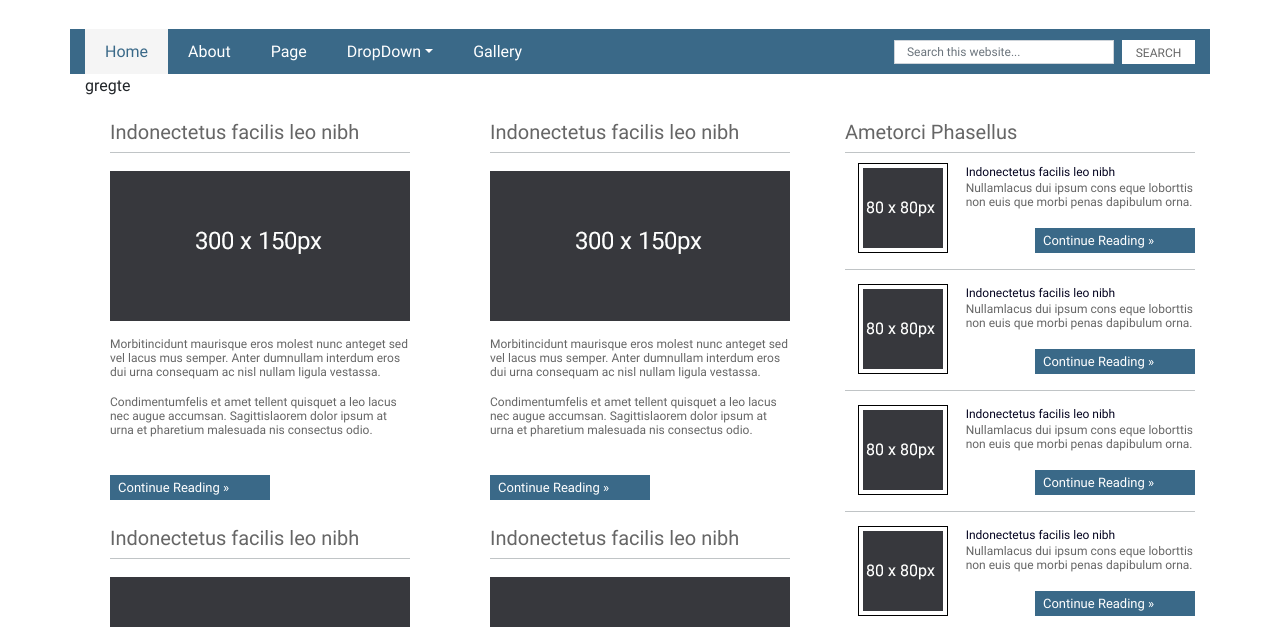
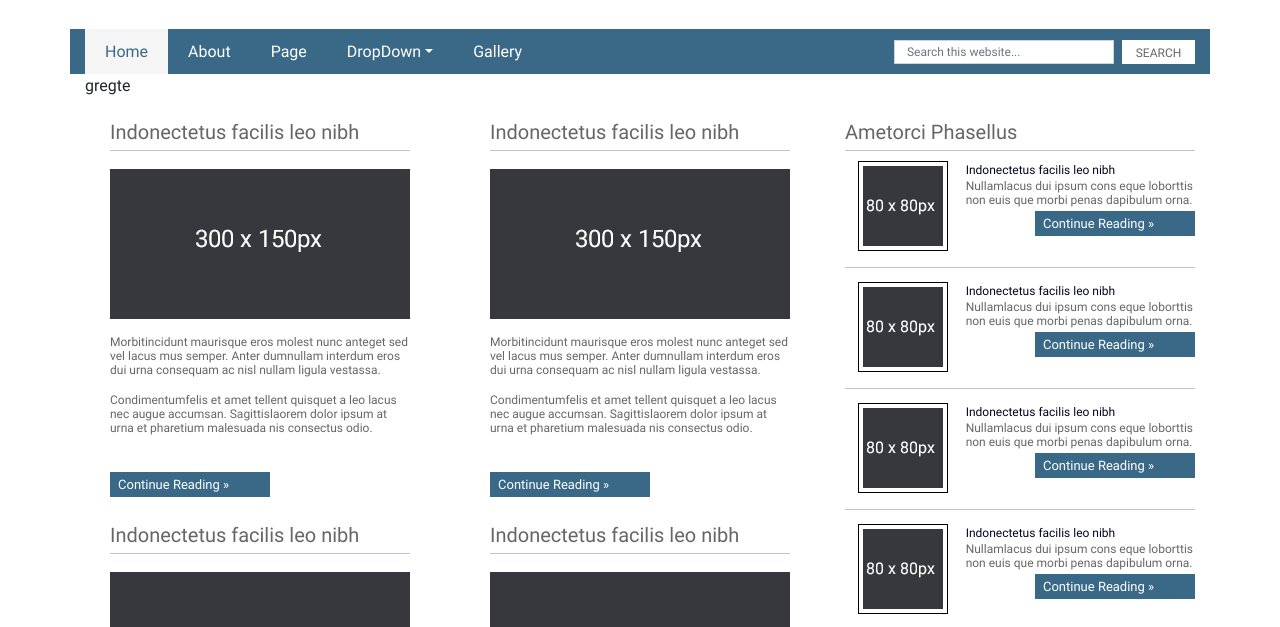
Before and after one commit to glushach/test-roulette.io, a website: page app/index.pug in a window 1280 px wide. Shown: the part 95-722 px from the top of the page. Drawn offline with nearby package versions, Linux system fonts and the light colour scheme; files that its build step writes are made by us from their sources.

Commit message:
new refactoring link-block in widget-news

```diff
--- a/app/css/style.css
+++ b/app/css/style.css
@@ -117,8 +117,6 @@ button.btn{
   font-size: 20px;
   line-height: 20px;
   color: #666666;
-  height: 22px; /*обрезка текста*/
-  overflow: hidden; /*обрезка текста*/
 }
 .content .cart{
   max-width: 300px;
@@ -127,20 +125,20 @@ button.btn{
   font-size: 12px;
   line-height: 14px;
   color: #666666;
-  margin-bottom: 24px;
-  height: 114px; /*обрезка текста*/
-  overflow: hidden; /*обрезка текста*/
+  margin-bottom: 37px;
 }
 .content .cart-link {
-  max-width: 160px;
+  width: 160px;
   height: 25px;
-
   background-color: #3a6988;
 }
 .content .cart-link a{
   font-size: 13px;
   line-height: 13px;
   color: #ffffff;
+}
+aside .cart-link{
+  margin-top: 4px;
 }
 aside .widget-wrapper{
   max-width: 360px;
@@ -152,8 +150,6 @@ aside .widget-news h2.content-title, aside .widget-news .cart-description{
   color: #050521;
 }
 aside .widget-news .cart-description{
-  height: 47px; /*обрезка текста*/
-  overflow: hidden; /*обрезка текста*/
   line-height: 14px;
   color: #666666;
 }
--- a/app/index.pug
+++ b/app/index.pug
@@ -72,7 +72,7 @@ html(lang="en")
                       p Morbitincidunt maurisque eros molest nunc anteget sed vel lacus mus semper. Anter dumnullam interdum eros dui urna consequam ac nisl nullam ligula vestassa.
                       p Condimentumfelis et amet tellent quisquet a leo lacus nec augue accumsan. Sagittislaorem dolor ipsum at urna et pharetium malesuada nis consectus odio.
                     .cart-link
-                      a(href="#").pl-2.py-1 Continue Reading »
+                      a(href="#").pl-2 Continue Reading »
                 .col-md-12.col-lg-6
                   article.cart.mb-4.pb-1.mx-auto
                     h2.content-title Indonectetus facilis leo nibh
@@ -82,7 +82,7 @@ html(lang="en")
                       p Morbitincidunt maurisque eros molest nunc anteget sed vel lacus mus semper. Anter dumnullam interdum eros dui urna consequam ac nisl nullam ligula vestassa.
                       p Condimentumfelis et amet tellent quisquet a leo lacus nec augue accumsan. Sagittislaorem dolor ipsum at urna et pharetium malesuada nis consectus odio.
                     .cart-link
-                      a(href="#").pl-2.py-1 Continue Reading »
+                      a(href="#").pl-2 Continue Reading »
                 .col-md-12.col-lg-6
                   article.cart.mb-4.pb-1.mx-auto
                     h2.content-title Indonectetus facilis leo nibh
@@ -92,7 +92,7 @@ html(lang="en")
                       p Morbitincidunt maurisque eros molest nunc anteget sed vel lacus mus semper. Anter dumnullam interdum eros dui urna consequam ac nisl nullam ligula vestassa.
                       p Condimentumfelis et amet tellent quisquet a leo lacus nec augue accumsan. Sagittislaorem dolor ipsum at urna et pharetium malesuada nis consectus odio.
                     .cart-link
-                      a(href="#").pl-2.py-1 Continue Reading »
+                      a(href="#").pl-2 Continue Reading »
                 .col-md-12.col-lg-6
                   article.cart.mb-4.pb-1.mx-auto
                     h2.content-title Indonectetus facilis leo nibh
@@ -102,7 +102,7 @@ html(lang="en")
                       p Morbitincidunt maurisque eros molest nunc anteget sed vel lacus mus semper. Anter dumnullam interdum eros dui urna consequam ac nisl nullam ligula vestassa.
                       p Condimentumfelis et amet tellent quisquet a leo lacus nec augue accumsan. Sagittislaorem dolor ipsum at urna et pharetium malesuada nis consectus odio.
                     .cart-link
-                      a(href="#").pl-2.py-1 Continue Reading »
+                      a(href="#").pl-2 Continue Reading »
           //- Right sidebar
           .col-md-5.col-lg-4
             aside.mb-4.pb-1
@@ -122,7 +122,7 @@ html(lang="en")
                             h2.content-title.mb-0 Indonectetus facilis leo nibh
                             .cart-description.mb-0 Nullamlacus dui ipsum cons eque loborttis non euis que morbi penas dapibulum orna.
                             .cart-link.ml-auto
-                              a(href="#").pl-2.py-1 Continue Reading »
+                              a(href="#").pl-2 Continue Reading »
                     .row
                       .col-12
                         .divider
@@ -137,7 +137,7 @@ html(lang="en")
                             h2.content-title.mb-0 Indonectetus facilis leo nibh
                             .cart-description.mb-0 Nullamlacus dui ipsum cons eque loborttis non euis que morbi penas dapibulum orna.
                             .cart-link.ml-auto
-                              a(href="#").pl-2.py-1 Continue Reading »
+                              a(href="#").pl-2 Continue Reading »
                     .row
                       .col-12
                         .divider
@@ -152,7 +152,7 @@ html(lang="en")
                             h2.content-title.mb-0 Indonectetus facilis leo nibh
                             .cart-description.mb-0 Nullamlacus dui ipsum cons eque loborttis non euis que morbi penas dapibulum orna.
                             .cart-link.ml-auto
-                              a(href="#").pl-2.py-1 Continue Reading »
+                              a(href="#").pl-2 Continue Reading »
                     .row
                       .col-12
                         .divider
@@ -167,7 +167,7 @@ html(lang="en")
                             h2.content-title.mb-0 Indonectetus facilis leo nibh
                             .cart-description.mb-0 Nullamlacus dui ipsum cons eque loborttis non euis que morbi penas dapibulum orna.
                             .cart-link.ml-auto
-                              a(href="#").pl-2.py-1 Continue Reading »
+                              a(href="#").pl-2 Continue Reading »
                     .row
                       .col-12
                         .divider
```
Also changed, not shown: app/index.html.
